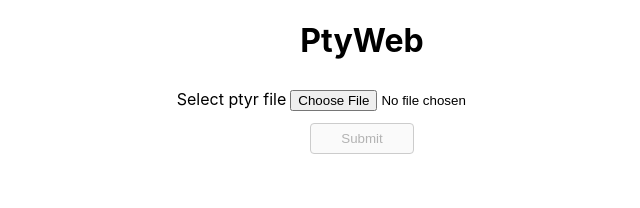
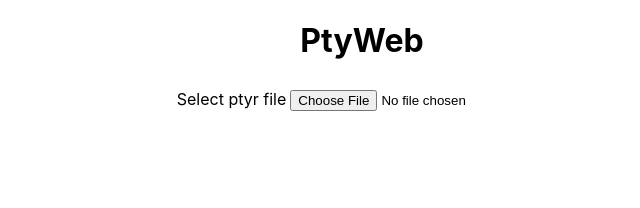
Before and after one commit to ptycho/ptyweb, a React (Create React App) app in the folder packages/app/frontend/: page / in a window 1280 px wide. Shown: the top 208 px of the page, without its empty margins (278-918 px from the left). Built offline with nearby package versions, Linux system fonts and the light colour scheme.

Commit message:
Removed submit button for ptyr files

```diff
--- a/packages/app/frontend/src/components/Configurator/Configurator.tsx
+++ b/packages/app/frontend/src/components/Configurator/Configurator.tsx
@@ -4,47 +4,37 @@ import VisualizerSection from "../VisualizerSection/VisualizerSection";
 import {DefaultService, ReconstructionViewerResponse} from "../../network";
 
 const Configurator = () => {
-  const ptyrFile = React.useRef<File | undefined>(undefined)
   const [reconstructionData, setReconstructionData] = React.useState<ReconstructionViewerResponse | undefined>(undefined)
   const [message, setMessage] = React.useState<string | undefined>(undefined)
-  const [allowSubmit, setAllowSubmit] = React.useState<boolean>(false)
+  const [allowSubmit, setAllowSubmit] = React.useState<boolean>(true)
 
   const onPtyrFileChange = (e: React.ChangeEvent<HTMLInputElement>) => {
     if (e.target.files) {
-      ptyrFile.current = e.target.files[0]
-      setAllowSubmit(true)
-    } else {
-      ptyrFile.current = undefined
+      setMessage("Loading file...")
       setAllowSubmit(false)
-    }
-  }
-
-  const fetchReconstructionData = () => {
-    if (ptyrFile.current) {
-      // Getting file blob
-      setMessage("Submitting file...")
-      setAllowSubmit(false)
-      DefaultService.getViewerData({file: ptyrFile.current}).then((res) => {
+      setReconstructionData(undefined)
+      DefaultService.getViewerData({file: e.target.files[0]}).then((res) => {
         setReconstructionData(res)
         setMessage(undefined)
+      }).catch(e => {
+        setMessage("Error: " + e.message)
       }).finally(() => {
         setAllowSubmit(true)
       })
-    } else {
-      setMessage("Please select a file")
-      setAllowSubmit(false)
     }
   }
 
   return (
     <div>
       <div className={"configurator"}>
-        <label>
-          Select ptyr file
-          <input type="file" accept=".ptyr" onChange={onPtyrFileChange}/>
-        </label>
-
-        <button onClick={fetchReconstructionData} disabled={!allowSubmit}>Submit</button>
+        {
+          allowSubmit && (
+            <label>
+              Select ptyr file
+              <input type="file" accept=".ptyr" onChange={onPtyrFileChange}/>
+            </label>
+          )
+        }
 
         {message && <span>{message}</span>}
       </div>
```
